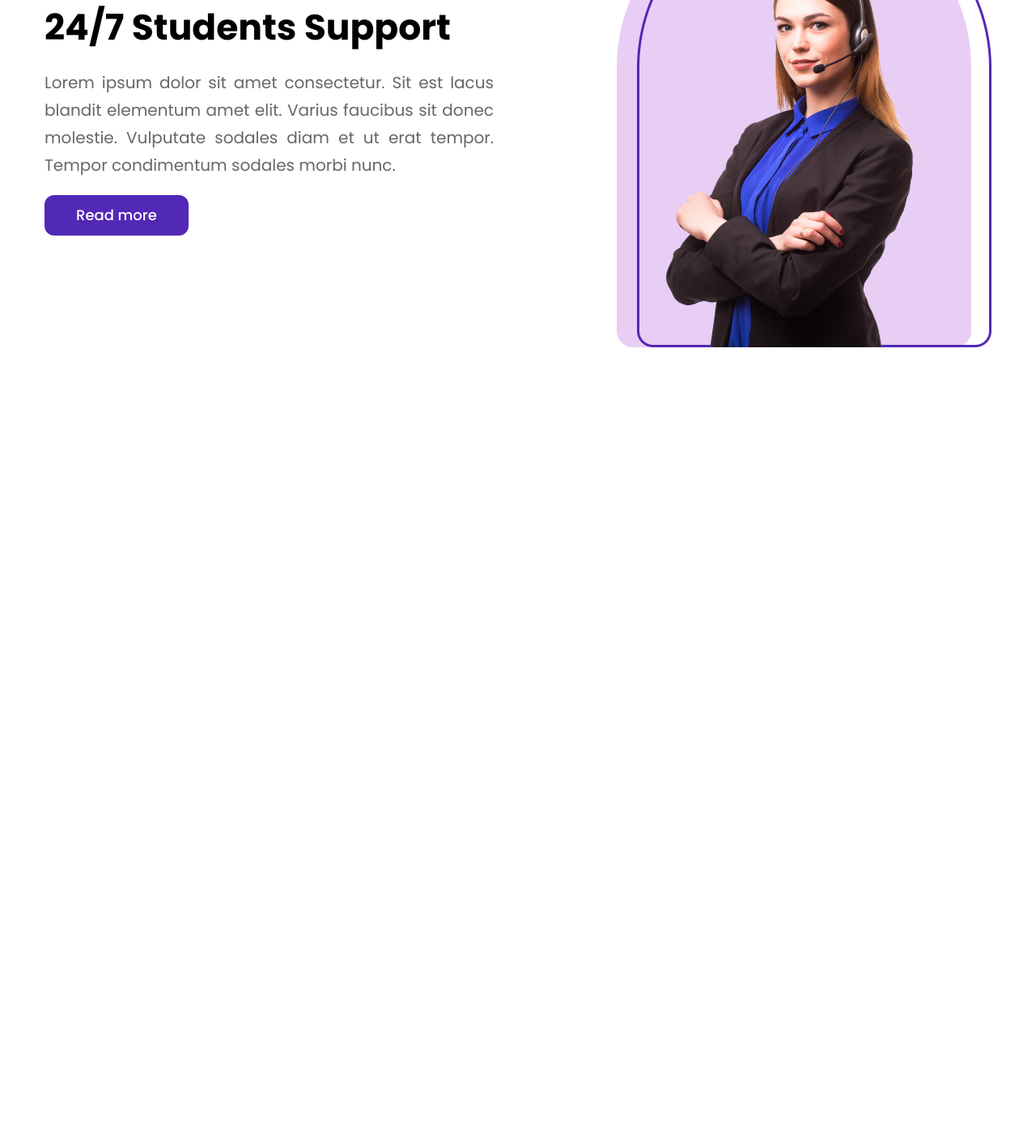
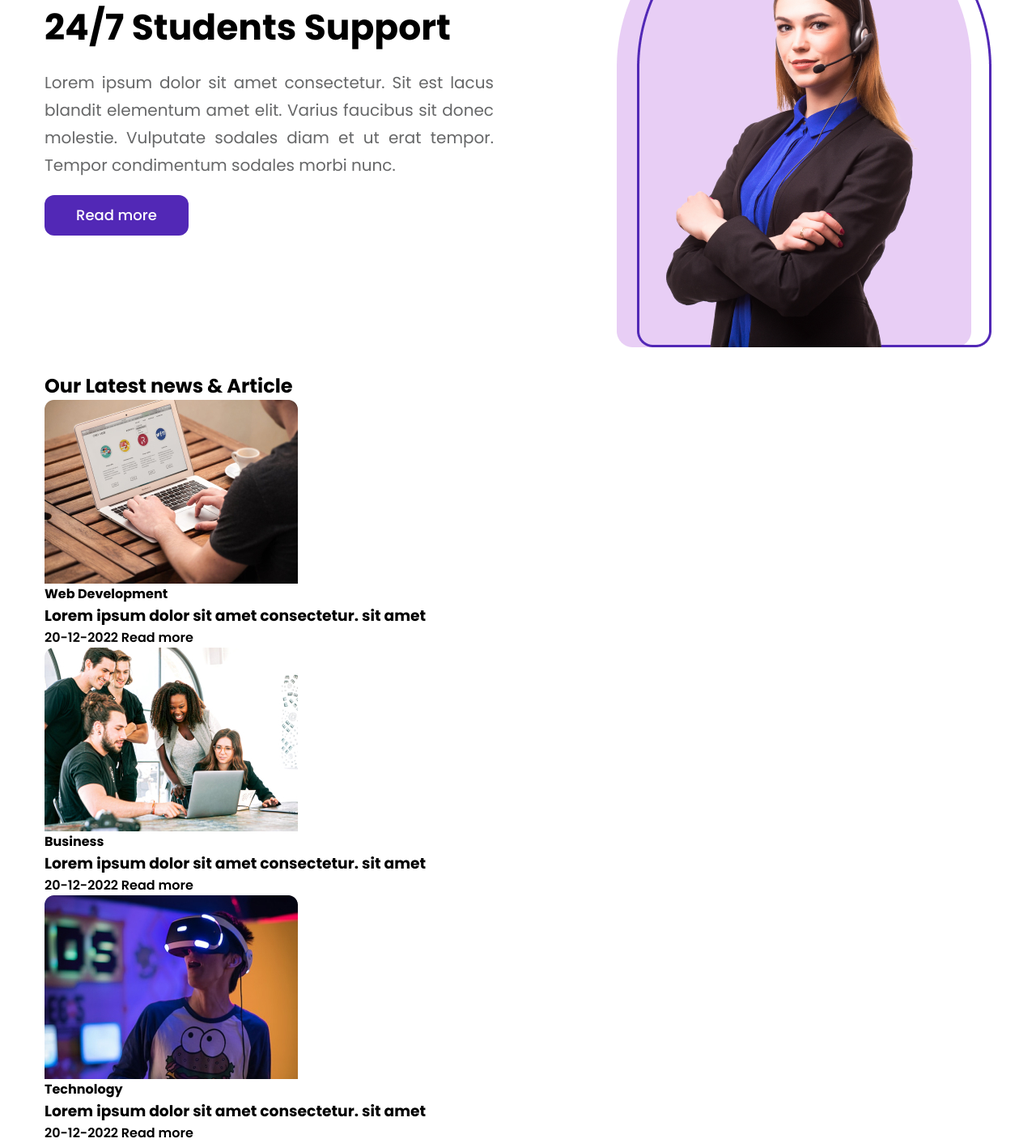
Before and after one commit to Dmitrii-Faenov/outschool, a plain HTML site: page index.html in a window 1280 px wide. Shown: the part 3908-5320 px from the top of the page at 81% size. Before the commit the page ends 4367 px from the top, so only its background shows below. Drawn offline with Linux system fonts and the light colour scheme.

Commit message:
added articles's html code

```diff
--- a/index.html
+++ b/index.html
@@ -254,5 +254,51 @@
                     <img class="support__image" src="images/support/woman-support.png" alt="Woman with laptop in lotus position">
                 </div>
             </section>
+            <section class="articles">
+                <div class="container">
+                    <h2 class="articles__title">Our Latest news & Article</h2>
+                    <ul class="articles__list">
+                        <li class="articles__list-item">
+                            <article class="articles__card">
+                                <img class="articles__card-img" src="images/articles/macbook-air.jpeg" alt="Man is typing on laptop">
+                                <div class="articles__info-container">
+                                    <h4 class="articles__card-direction">Web Development</h4>
+                                    <h3 class="articles__card-title">Lorem ipsum dolor sit amet consectetur. sit amet </h3>
+                                    <footer class="articles__card-footer">
+                                        <time class="articles__card-publication-time" datetime="2022-12-20">20-12-2022</time>
+                                        <a class="articles__card-btn" href="#">Read more</a>
+                                    </footer>
+                                </div>
+                            </article>
+                        </li>
+                        <li class="articles__list-item">
+                            <article class="articles__card">
+                                <img class="articles__card-img" src="images/articles/laptop-team.jpeg" alt="5 people around a laptop">
+                                <div class="articles__info-container">
+                                    <h4 class="articles__card-direction">Business</h4>
+                                    <h3 class="articles__card-title">Lorem ipsum dolor sit amet consectetur. sit amet </h3>
+                                    <footer class="articles__card-footer">
+                                        <time class="articles__card-publication-time" datetime="2022-12-20">20-12-2022</time>
+                                        <a class="articles__card-btn" href="#">Read more</a>
+                                    </footer>
+                                </div>
+                            </article>
+                        </li>
+                        <li class="articles__list-item">
+                            <article class="articles__card">
+                                <img class="articles__card-img" src="images/articles/vr.jpeg" alt="Man in VR glasses">
+                                <div class="articles__info-container">
+                                    <h4 class="articles__card-direction">Technology</h4>
+                                    <h3 class="articles__card-title">Lorem ipsum dolor sit amet consectetur. sit amet </h3>
+                                    <footer class="articles__card-footer">
+                                        <time class="articles__card-publication-time" datetime="2022-12-20">20-12-2022</time>
+                                        <a class="articles__card-btn" href="#">Read more</a>
+                                    </footer>
+                                </div>
+                            </article>
+                        </li>
+                    </ul>
+                </div>
+            </section>
         </body>
         </html>
```
